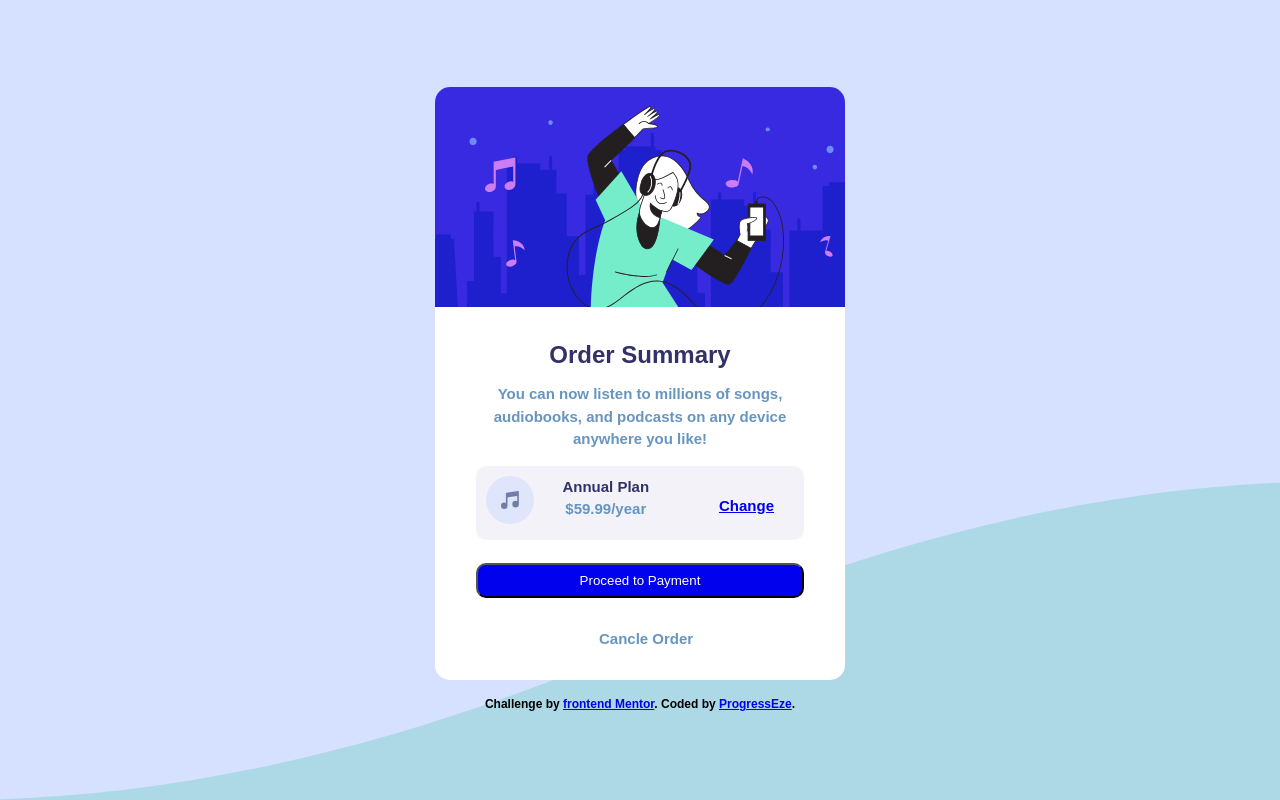
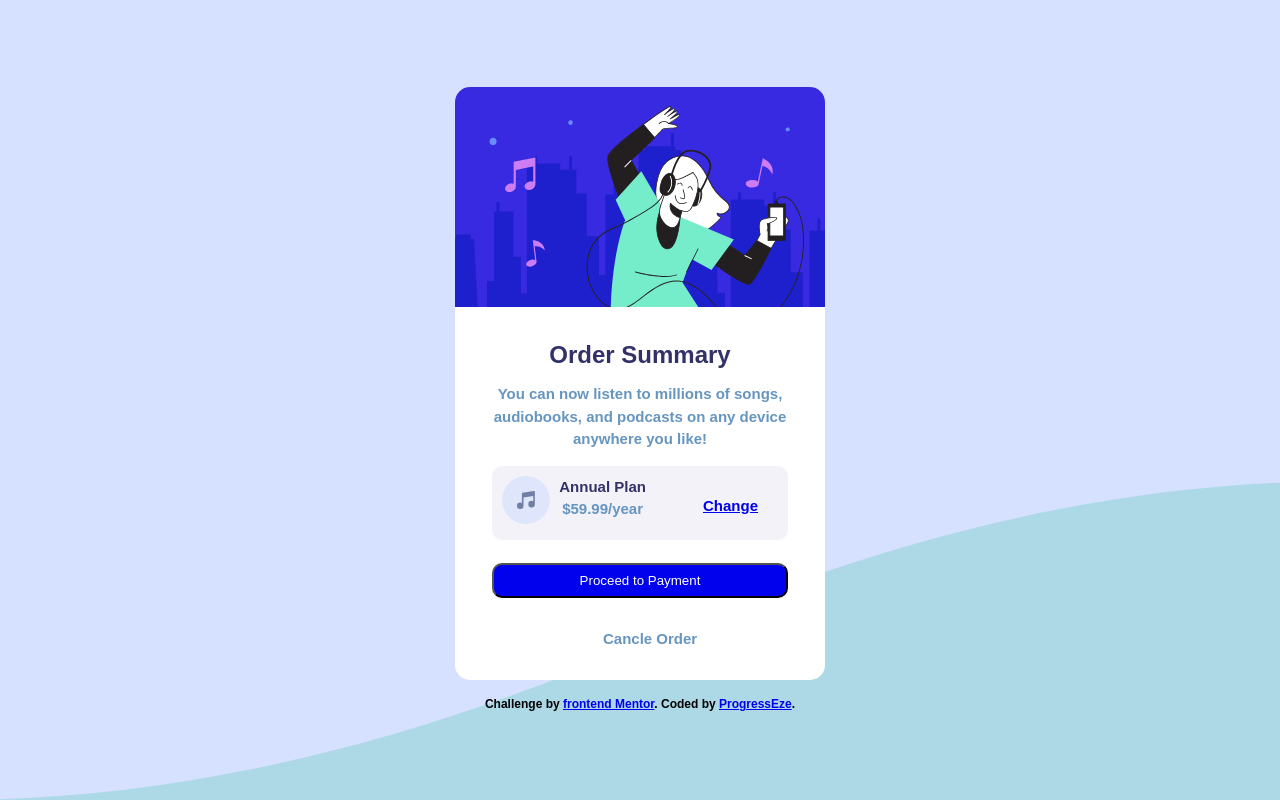
Before and after one commit to Progress2002/Project, a plain HTML site: page index.html in a window 1280 px wide. Drawn offline with Linux system fonts and the light colour scheme.

Commit message:
progress update

```diff
--- a/index.css
+++ b/index.css
@@ -20,7 +20,7 @@ body{
     font-weight: 50px;
     line-height: 1.5;
     font-size: 15px;
-    min-width: 10%;
+    max-width: 370px;
     border-radius: 15px 15px 0 0;
 }
 
@@ -32,7 +32,7 @@ body{
     font-weight: 50px;
     line-height: 1.5;
     font-size: 15px;
-    min-width: 10%;
+    max-width: 370px;
 }
 
 .top{
```
